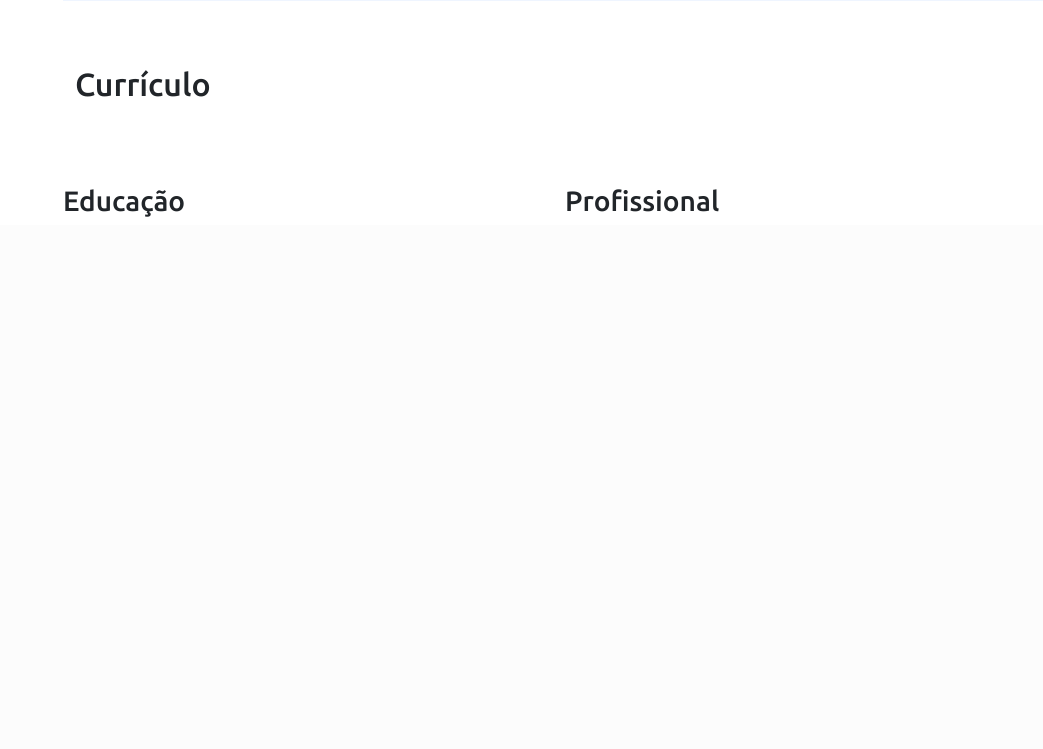
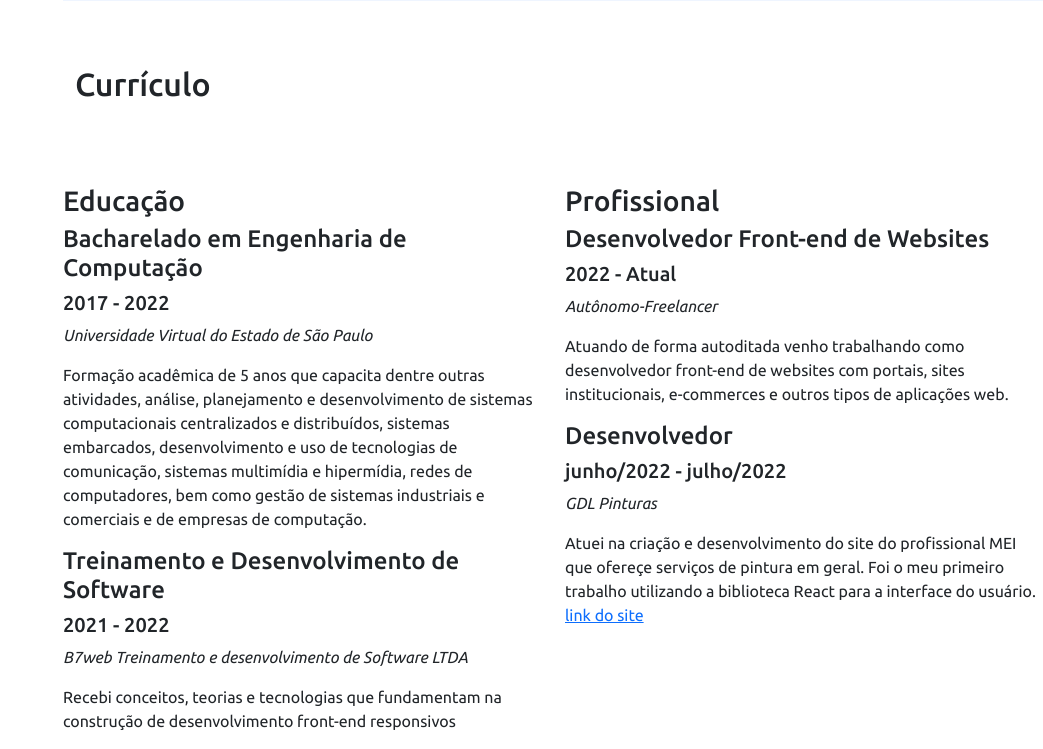
Before and after one commit to Mr1984-Pinheiro/Portifolio, a Flask app: page / in a window 1280 px wide. Shown: the part 2409-3158 px from the top of the page, without its empty margins (237-1280 px from the left). Before the commit the page ends 2626 px from the top, so only its background shows below. Run offline with Flask 2, Linux system fonts and the light colour scheme; some libraries are stand-ins or nearby versions.

Commit message:
Educação e Profissional

```diff
--- a/templates/index.html
+++ b/templates/index.html
@@ -403,13 +403,25 @@
 
          <div class="row">
             <div class="col-md-6">
-                <h3>Educação</h3>
+                <h3 class="cv-title">Educação</h3>
 
                 <div class="cv-item">
-
+                    <h4>Bacharelado em Engenharia de Computação</h4>
+                    <h5>2017 - 2022</h5>
+                    <p><em>Universidade Virtual do Estado de São Paulo</em></p>
+                    <p>Formação acadêmica de 5 anos que capacita dentre outras atividades,
+                      análise, planejamento e desenvolvimento de sistemas computacionais
+                      centralizados e distribuídos, sistemas embarcados, desenvolvimento e
+                      uso de tecnologias de comunicação, sistemas multimídia e hipermídia,
+                      redes de computadores, bem como gestão de sistemas industriais e
+                       comerciais e de empresas de computação.</p>
                 </div class="cv-item">
                 <div>
-
+                  <h4>Treinamento e Desenvolvimento de Software</h4>
+                  <h5>2021 - 2022</h5>
+                  <p><em>B7web Treinamento e desenvolvimento de Software LTDA</em></p>
+                  <p>Recebi conceitos, teorias e tecnologias que fundamentam na construção de desenvolvimento
+                    front-end responsivos</p>
                 </div class="cv-item">
                 <div>
 
@@ -417,13 +429,24 @@
 
             </div>
             <div class="col-md-6">
-                <h3>Profissional</h3>
+                <h3 cv-title>Profissional</h3>
 
                 <div class="cv-item">
-
+                  <h4>Desenvolvedor Front-end de Websites</h4>
+                  <h5>2022 - Atual</h5>
+                  <p><em>Autônomo-Freelancer</em></p>
+                  <p>Atuando de forma autoditada venho trabalhando como desenvolvedor
+                    front-end de websites com portais,
+                     sites institucionais, e-commerces e outros tipos de aplicações web.</p>
                 </div>
                 <div class="cv-item">
-
+                  <h4>Desenvolvedor</h4>
+                  <h5>junho/2022 - julho/2022</h5>
+                  <p><em>GDL Pinturas</em></p>
+                  <p>Atuei na criação e desenvolvimento do site do profissional MEI
+                    que ofereçe serviços de pintura em geral. Foi o meu primeiro trabalho utilizando
+                    a biblioteca React para a interface do usuário. <a target="_blank" href="https://www.gdlpinturas.com.br/">link do site</a>
+                  </p>
                 </div>
                 <div class="cv-item">
 
```
